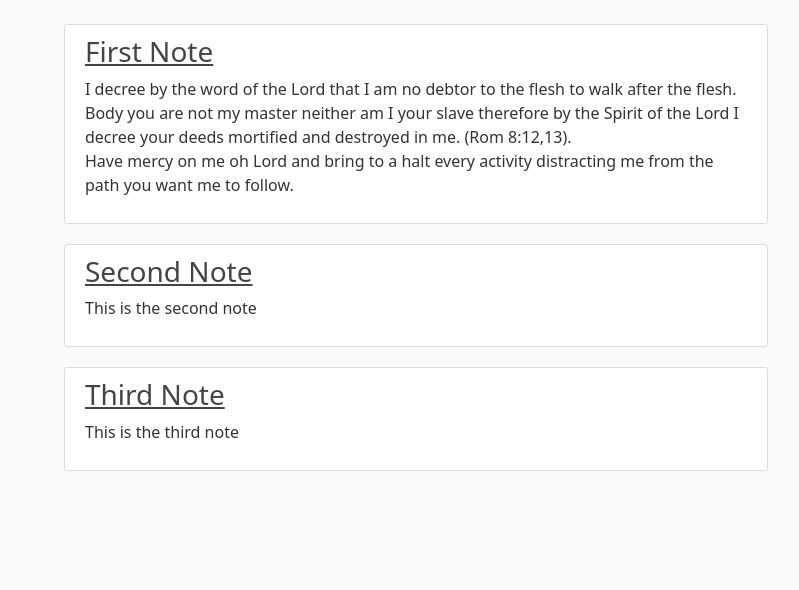
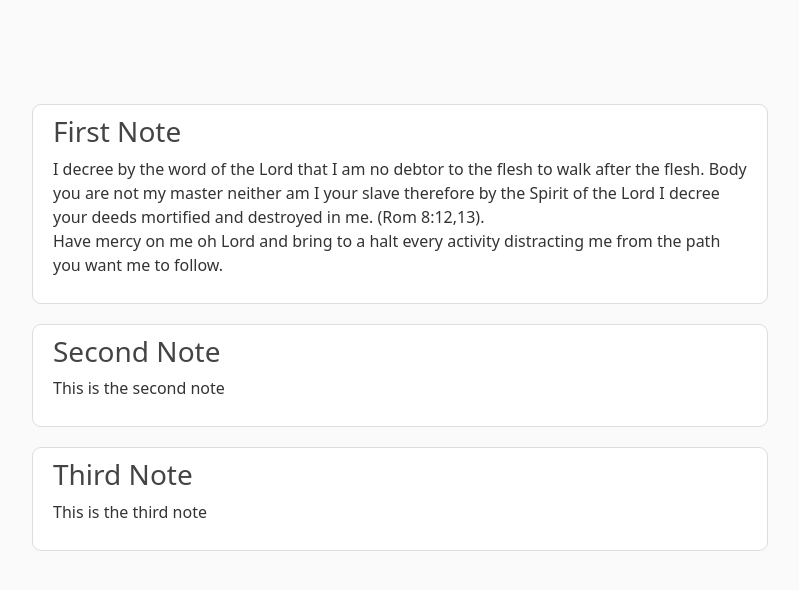
Before and after one commit to Berthran/notable, a Flask app: page / in a window 1280 px wide. Shown: the part 56-646 px from the top of the page, without its empty margins (50-849 px from the left). Run offline with Flask 3, Linux system fonts and the light colour scheme.

Commit message:
edit and add new styles

```diff
--- a/notable/static/main.css
+++ b/notable/static/main.css
@@ -1,7 +1,25 @@
 body {
   background: #fafafa;
   color: #333333;
+  /* height: 100vh; */
+  /* display: grid; */
+  /* justify-content: center; */
+  align-items: center;
   margin-top: 5rem;
+  /* border: 5px solid #5f788a; */
+
+}
+
+.notearea {
+  max-width: 50%;
+  margin: 0 auto;
+  /* border-left: 1px solid #5f788a;
+  border-right: 1px solid #5f788a; */
+}
+
+.notelist {
+  margin-top: 80px;
+  padding: 0;
 }
 
 h1, h2, h3, h4, h5, h6 {
@@ -28,8 +46,10 @@ h1, h2, h3, h4, h5, h6 {
   background: #ffffff;
   padding: 10px 20px;
   border: 1px solid #dddddd;
-  border-radius: 3px;
+  border-radius: 9px;
+  margin: 0 auto;
   margin-bottom: 20px;
+
 }
 
 .article-title {
@@ -39,6 +59,10 @@ h1, h2, h3, h4, h5, h6 {
 a.article-title:hover {
   color: #428bca;
   text-decoration: none;
+}
+
+.article-title {
+  text-decoration: none; /* Remove underline from links */
 }
 
 .article-content {
@@ -78,3 +102,8 @@ a.article-title:hover {
 .account-heading {
   font-size: 2.5rem;
 }
+
+.submit {
+  margin: 10px auto; /* Increase the space around the button */
+  text-align: center; /* Center the button */
+}
```
